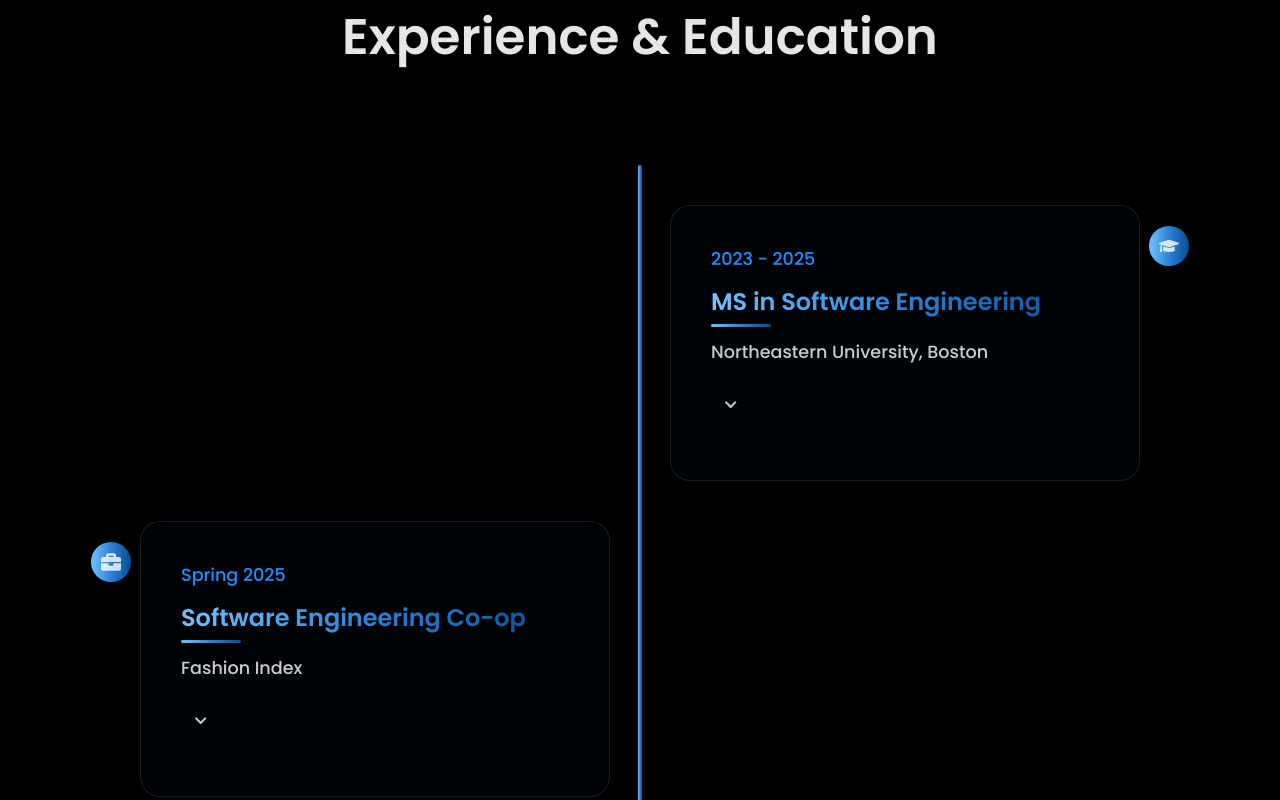
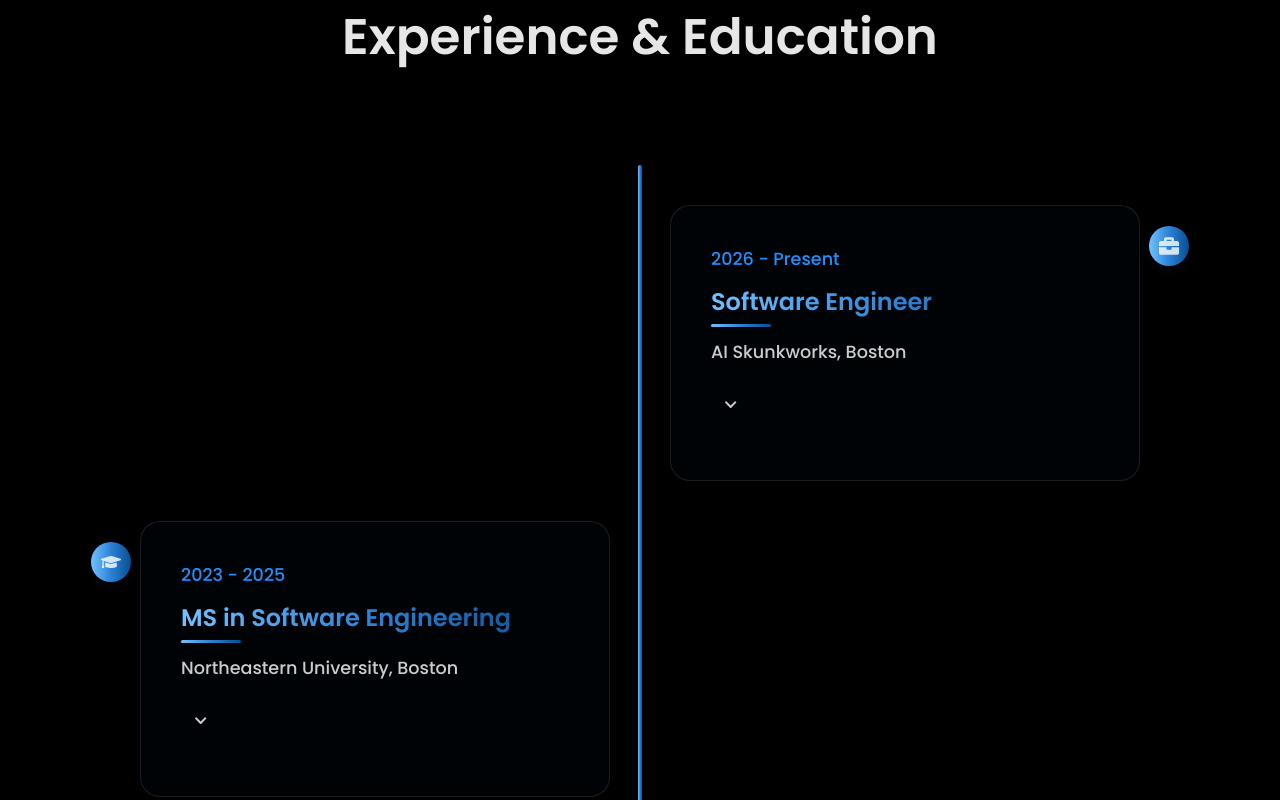
Before and after one commit to thejusthom/portfolio-thejus, a React (Create React App) app: page / in a window 1280 px wide. Shown: the part 860-1660 px from the top of the page. Built offline with nearby package versions, Linux system fonts and the light colour scheme; no server answers.

Commit message:
Adding latest experience

```diff
--- a/src/components/Timeline.js
+++ b/src/components/Timeline.js
@@ -15,6 +15,18 @@ function Timeline() {
   const timelineData = [
     {
       id: 1,
+      year: "2026 - Present",
+      title: "Software Engineer",
+      institution: "AI Skunkworks, Boston",
+      description:
+       "• Developing Python REST APIs for Medhavi, an LLM-powered platform converting static textbooks into conversational Canvas LMS courses serving 1,000+ students\n" +
+"• Integrating OpenAI models for AI-generated quizzes, summaries, and lecture notes reducing course build time from weeks to hours\n" +
+"• Architecting OpenStax and GitHub markdown ingestion pipelines with FERPA-compliant data handling and bi-weekly GitHub deployment cadence",
+      type: "work",
+      current: true           // ← mark current here, not hardcoded in JSX
+    },
+    {
+      id: 2,
       year: "2023 - 2025",
       title: "MS in Software Engineering",
       institution: "Northeastern University, Boston",
@@ -26,7 +38,7 @@ function Timeline() {
       type: "education"
     },
     {
-      id: 2,
+      id: 3,
       year: "Spring 2025",
       title: "Software Engineering Co-op",
       institution: "Fashion Index",
@@ -38,7 +50,7 @@ function Timeline() {
       type: "work"
     },
     {
-      id: 3,
+      id: 4,
       year: "2021 - 2023",
       title: "Application Developer",
       institution: "IBM",
@@ -51,7 +63,7 @@ function Timeline() {
       type: "work"
     },
     {
-      id: 4,
+      id: 5,
       year: "2020 - 2021",
       title: "Associate Systems Engineer",
       institution: "IBM",
@@ -63,7 +75,7 @@ function Timeline() {
       type: "work"
     },
     {
-      id: 5,
+      id: 6,
       year: "2016 - 2020",
       title: "B.E. Electronics Engineering",
       institution: "Anna University",
@@ -122,7 +134,7 @@ function Timeline() {
         {timelineData.map((item, index) => (
           <motion.div
             key={item.id}
-            className={`timeline-item ${item.type} ${activeItem === item.id ? 'expanded' : ''}`}
+            className={`timeline-item ${item.type} ${activeItem === item.id ? 'expanded' : ''} ${item.current ? 'current' : ''}`}
             onClick={() => handleItemClick(item.id)}
             variants={index % 2 === 0 ? itemVariantsRight : itemVariants}
             whileHover={{ scale: 1.02 }}
```
